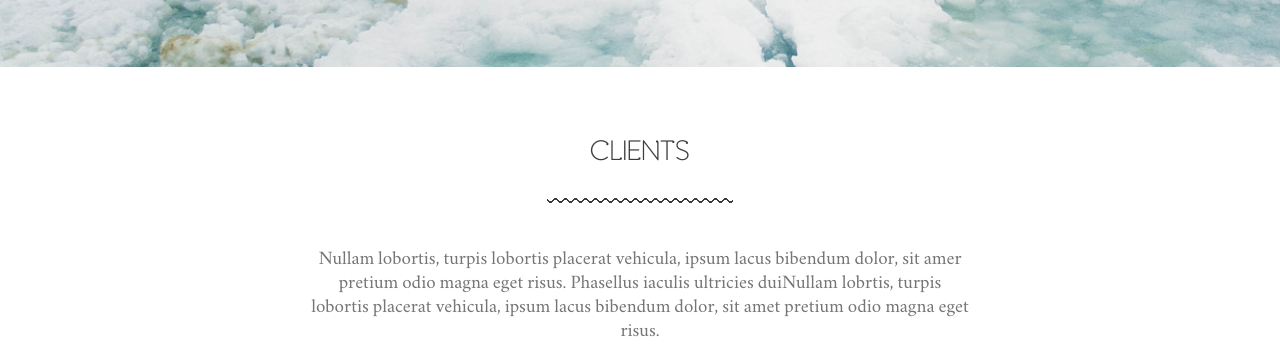
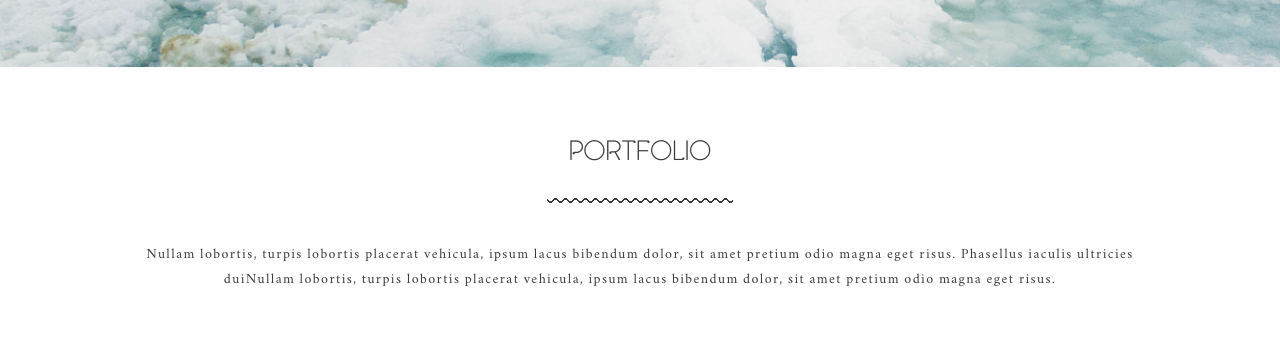
Before and after one commit to zhatvva/we-are-atlantida, a plain HTML site: page index.html in a window 1280 px wide. Shown: the part 3255-3615 px from the top of the page. Drawn offline with Linux system fonts and the light colour scheme.

Commit message:
Portfolio text was added

```diff
--- a/index.html
+++ b/index.html
@@ -56,7 +56,6 @@
 
 </header>
 <main class="main-content">
-
   <div class="about-us-container" id="about-us">
     <div class="content-container">
       <img src="img/about-us-bg.png" alt="">
@@ -190,6 +189,11 @@
     </div>
   </div>
 
+  <div class="portfolio-container">
+    <h2 class="h2-black">portfolio</h2>
+    <span class="normal-text">Nullam lobortis, turpis lobortis placerat vehicula, ipsum lacus bibendum dolor, sit amet pretium odio magna eget risus. Phasellus iaculis ultricies duiNullam lobortis, turpis lobortis placerat vehicula, ipsum lacus bibendum dolor, sit amet pretium odio magna eget risus.</span>
+  </div>
+
   <div class="flex_clients">
     <div>
       <h2 class="h2-black">CLIENTS</h2>
--- a/styles.css
+++ b/styles.css
@@ -502,7 +502,6 @@ h1 {
 
         .our-team-member-info h3 {
             margin: 0;
-
             font-family: "Montserrat Regular", sans-serif;
             font-size: 13px;
             line-height: 18px;
@@ -534,6 +533,22 @@ h1 {
         .our-team-members-item:hover .our-team-member-info {
             display: block;
         }
+
+.portfolio-container{
+    text-align: center;
+    background-color: #ffffff;
+}
+
+    .portfolio-container h2{
+        padding-top: 70px;
+    }
+
+    .portfolio-container span{
+        max-width: 1000px;
+        display: block;
+        margin: 0 auto;
+        color: #3e3d3d;
+    }
 
 body {
     margin: 0 auto;
```
